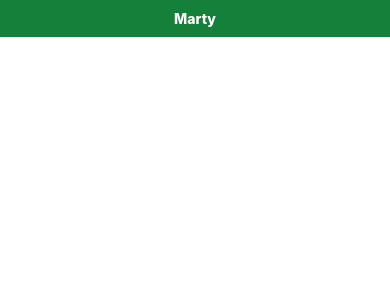
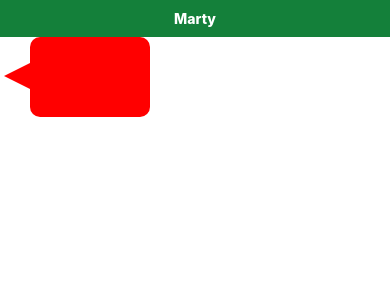
Before and after one commit to Serquand/E-Good-Pooling, a React Native app in the folder client/: screen /Chat in a window 390 px wide. Shown: the top 300 px of the page. Built offline with nearby package versions, Linux system fonts and the light colour scheme.

Commit message:
Basis design message - shape

```diff
--- /dev/null
+++ b/client/components/Chat/Message.tsx
@@ -0,0 +1,48 @@
+import React from 'react';
+import { Text, View, StyleSheet } from 'react-native';
+
+type Message = {
+    weSend: boolean;
+    message: string;
+}
+
+const Message = (props: Message) => {
+    const { weSend, message } = props;
+
+    return (
+        <View style={ styles.talkBubble }>
+            <View style={ styles.messageContainer }></View>
+            <View style={ styles.talkBubbleSide }></View>
+        </View>
+    )
+}
+
+const styles = StyleSheet.create({
+    talkBubble: {
+        backgroundColor: 'transparent',
+        marginHorizontal: 30
+    },
+
+    messageContainer: {
+        width: 120,
+        height: 80,
+        backgroundColor: 'red',
+        borderRadius: 10
+    },
+
+    talkBubbleSide: {
+        position: 'absolute',
+        left: -26,
+        top: 26,
+        width: 0,
+        height: 0,
+        borderTopColor: 'transparent',
+        borderTopWidth: 13,
+        borderBottomWidth: 13,
+        borderRightWidth: 26,
+        borderRightColor: "red",
+        borderBottomColor: 'transparent'
+    }
+});
+
+export default Message;
--- a/client/views/Chat.tsx
+++ b/client/views/Chat.tsx
@@ -1,5 +1,6 @@
 import React, { useState, useEffect } from 'react'
 import { View, StyleSheet, Text, Pressable, Image, ScrollView } from 'react-native';
+import Message from '../components/Chat/Message';
 
 
 
@@ -13,7 +14,7 @@ const Chat = ({  }) => {
             <View style={ styles.headerChat }>
                 <Text style={ styles.userToTalk }>Marty</Text>
             </View>
-
+            <Message weSend={true} message="Test" />
 
         </View>
     )
```
